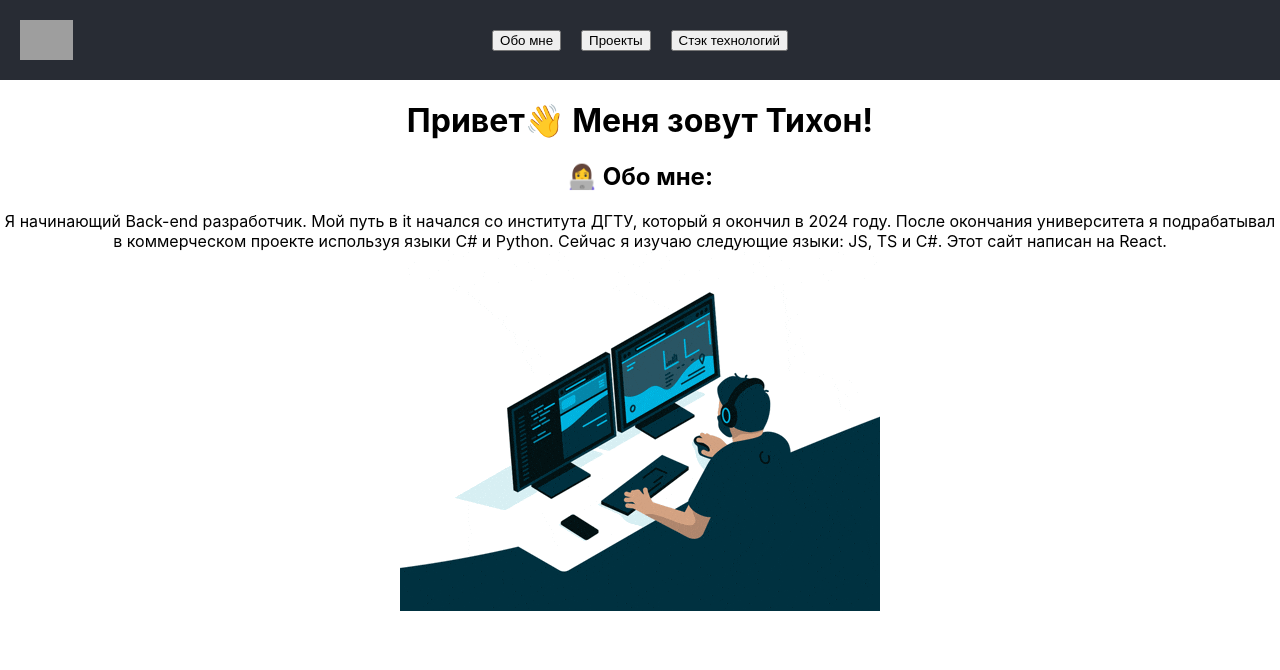
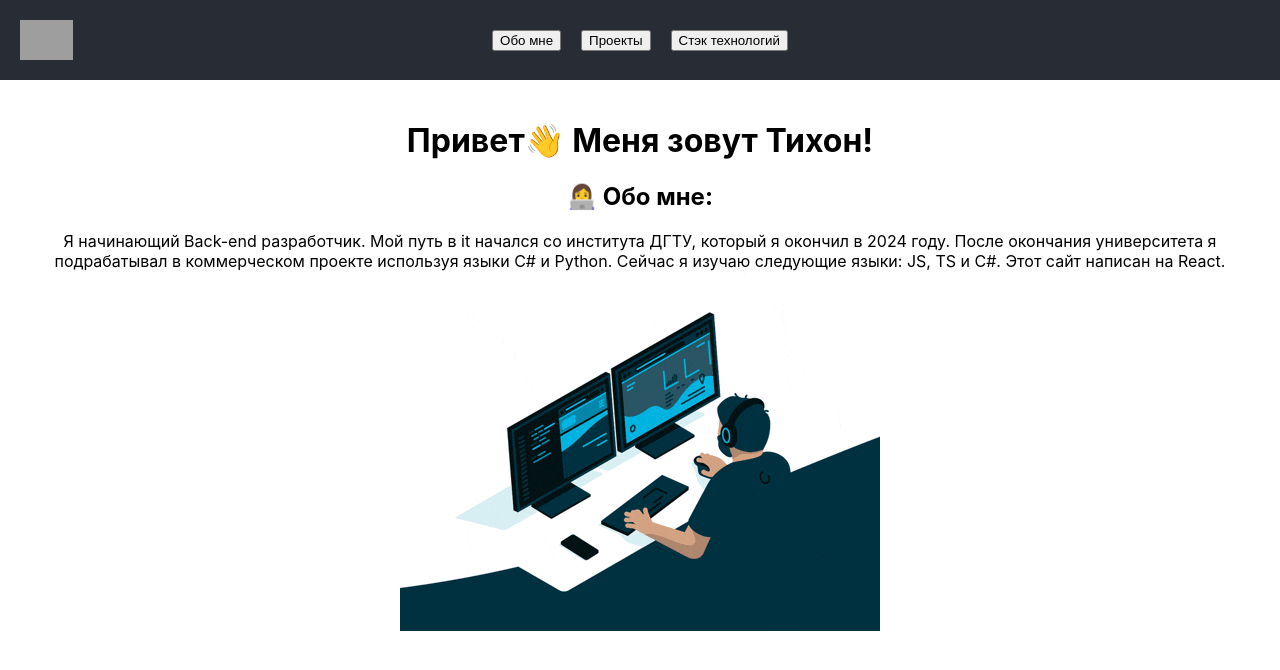
Before and after one commit to Tihohod2000/profile, a React (Create React App) app: page / in a window 1280 px wide. Shown: the top 670 px of the page. Built offline with nearby package versions, Linux system fonts and the light colour scheme; grey boxes are pictures that could not be loaded.

Commit message:
fix weigth

```diff
--- a/src/App.css
+++ b/src/App.css
@@ -34,6 +34,10 @@
   max-width: 80%;
 }
 
+.main{
+  padding: 20px;
+}
+
 button {
   margin: 10px;
 }
@@ -52,7 +56,7 @@ button {
 /*}*/
 
 body{
-  min-width: 500px;
+  min-width: 550px;
 }
 
 .projects{
```
